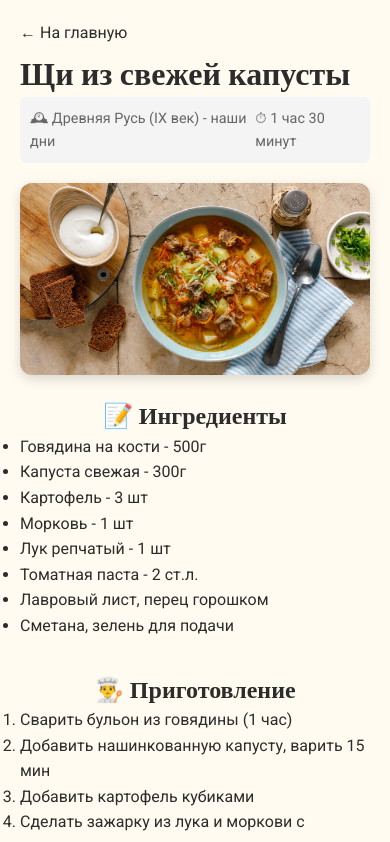
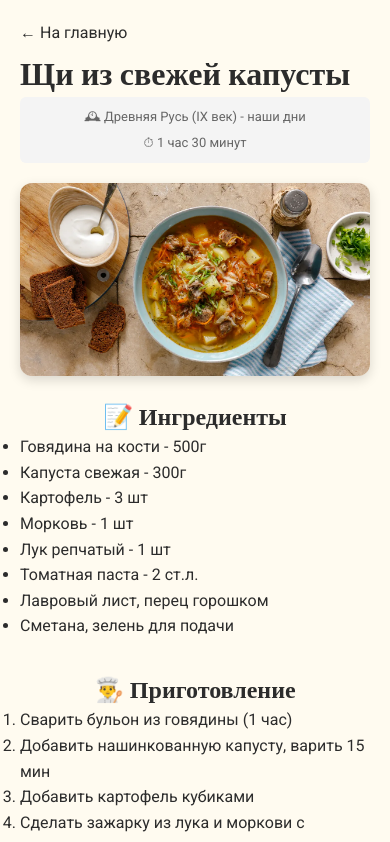
Before and after one commit to svideoproekt-ship-it/russka-kuhnya-9551, a React (Vite) app: page /recipe/1 in a window 390 px wide. Shown: the top 842 px of the page. Built offline with nearby package versions, Linux system fonts and the light colour scheme; a web font is replaced by a local one.

Commit message:
Fix mobile layout for recipe meta

```diff
--- a/src/styles/RecipePage.css
+++ b/src/styles/RecipePage.css
@@ -125,3 +125,34 @@
 .recipe-section h2 {
   text-align: center;     /* Заголовки "Ингредиенты" и т.д. по центру */
 }
+/* Фиксим мета-информацию (эпоха и время) */
+.recipe-meta {
+  display: flex;
+  justify-content: center;
+  gap: 15px;
+  flex-wrap: nowrap;      /* Запрещаем перенос */
+  margin-bottom: 15px;
+  font-size: 14px;
+  color: #666;
+}
+
+.recipe-meta span {
+  white-space: nowrap;    /* Текст не разрывается */
+  display: flex;
+  align-items: center;
+  gap: 5px;
+}
+
+/* Адаптация для очень маленьких экранов */
+@media (max-width: 480px) {
+  .recipe-meta {
+    flex-direction: column;
+    gap: 5px;
+    align-items: center;
+  }
+
+  .recipe-meta span {
+    white-space: nowrap;
+    font-size: 13px;
+  }
+}
```
